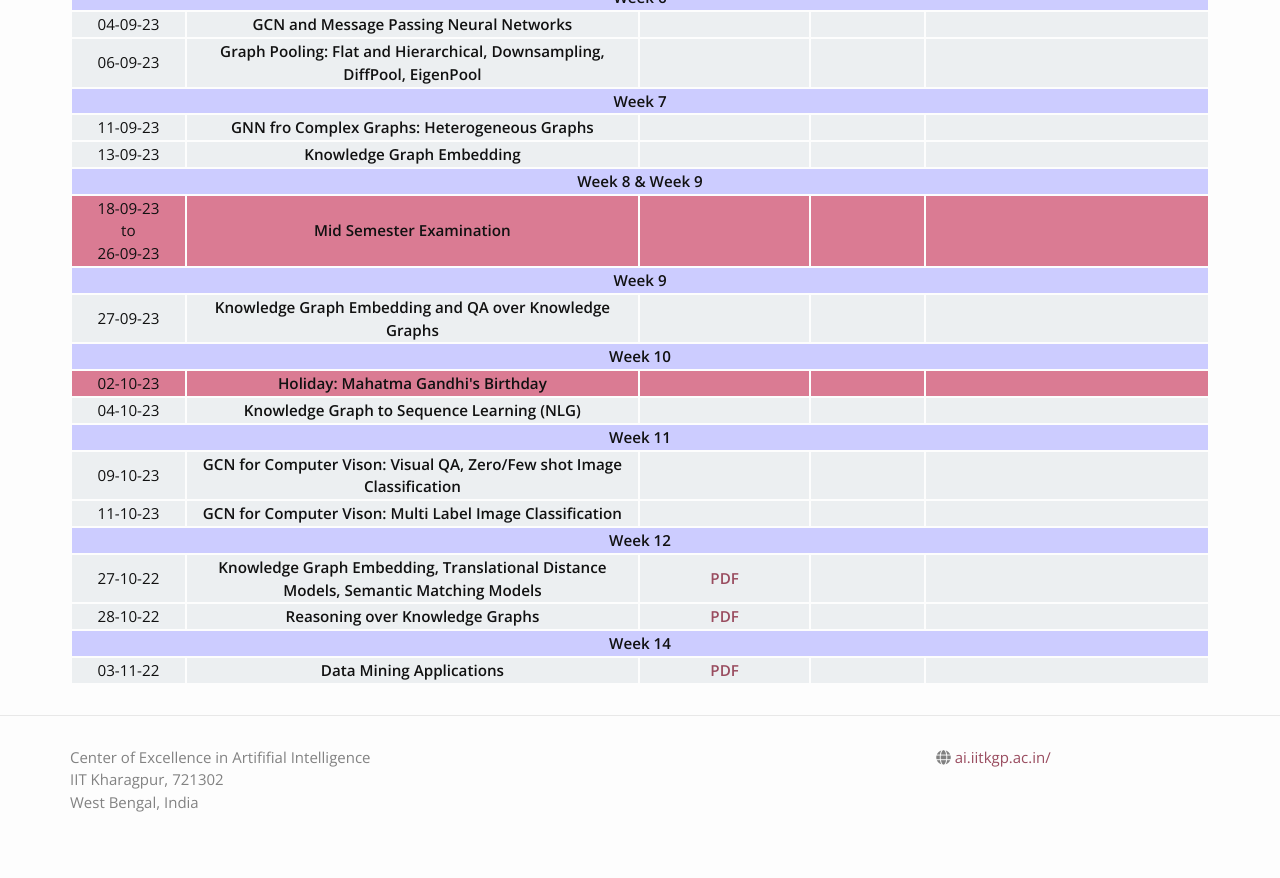
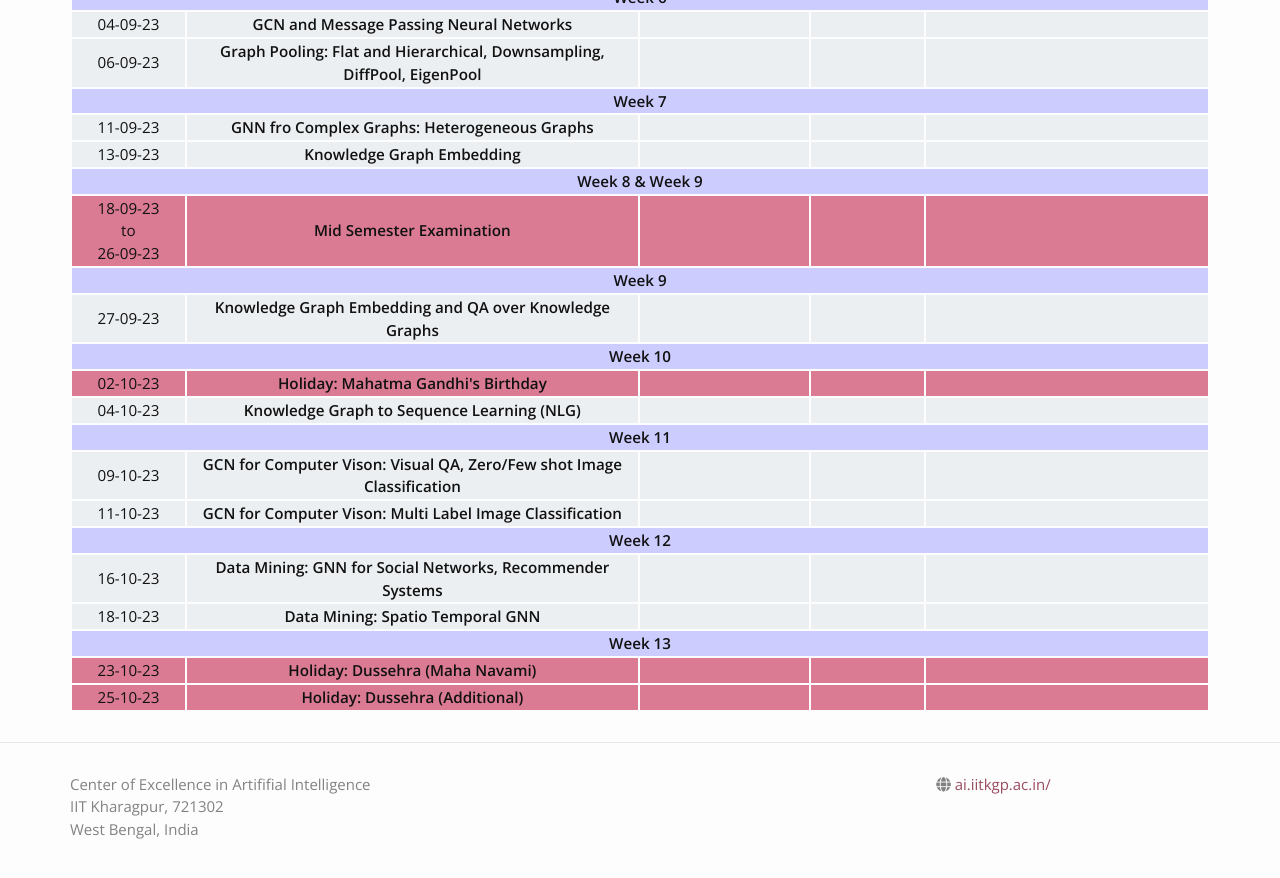
Before and after one commit to plaban/GMLFA_Autumn_2023, a Jekyll site: the page built from schedule.md, in a window 1280 px wide and 900 px high, scrolled down 800 px. Shown: the top 878 px of the window. Built offline with Jekyll 4.4.1, drawn with Linux system fonts in a browser that asks for light colours; nearby versions of some CDN libraries.

Commit message:
updated schedule

```diff
--- a/_layouts/schedule.html
+++ b/_layouts/schedule.html
@@ -217,34 +217,35 @@ layout: default
         </tr>
 
             <tr bgcolor="#ECEFF1">
-                <td align="center">27-10-22</td>
-                <td align="center"><b>Knowledge Graph Embedding, Translational Distance Models, Semantic Matching Models</b></td>
-                <td align="center">
-                    <a href="https://drive.google.com/file/d/1ybXcXJvAnoXNexkSzPFK96S7sK_tGQqB/view?usp=sharing" target="_blank"><b>PDF</b></a>
-                </td>
+                <td align="center">16-10-23</td>
+                <td align="center"><b>Data Mining: GNN for Social Networks, Recommender Systems</b></td>
+                <td align="center"></td>
                 <td align="center"></td>
                 <td align="center"></td>
             </tr>
             <tr bgcolor="#ECEFF1">
-                <td align="center">28-10-22</td>
-                <td align="center"><b>Reasoning over Knowledge Graphs</b></td>
-                <td align="center">
-                    <a href="https://drive.google.com/file/d/1ur5geVns3vag7q2Zvu3ogtjI2wp1Uc9K/view?usp=sharing" target="_blank"><b>PDF</b></a>
-                </td>
+                <td align="center">18-10-23</td>
+                <td align="center"><b>Data Mining: Spatio Temporal GNN</b></td>
+                <td align="center"></td>
                 <td align="center"></td>
                 <td align="center"></td>
             </tr>
 
         <tr bgcolor="#CCCCFF">
-                <th colspan=5 align="center" style="vertical-align:middle;">Week 14</th>
+                <th colspan=5 align="center" style="vertical-align:middle;">Week 13</th>
         </tr>
 
-            <tr bgcolor="#ECEFF1">
-                <td align="center">03-11-22</td>
-                <td align="center"><b>Data Mining Applications</b></td>
-                <td align="center">
-                    <a href="https://drive.google.com/file/d/1z0-PKVL7DZ0FyDmBN6l36hpitcUdRfWy/view?usp=sharing" target="_blank"><b>PDF</b></a>
-                </td>
+            <tr bgcolor="#da7b93">
+                <td align="center">23-10-23</td>
+                <td align="center"><b>Holiday: Dussehra (Maha Navami)</b></td>
+                <td align="center"></td>
+                <td align="center"></td>
+                <td align="center"></td>
+            </tr>
+            <tr bgcolor="#da7b93">
+                <td align="center">25-10-23</td>
+                <td align="center"><b>Holiday: Dussehra (Additional)</b></td>
+                <td align="center"></td>
                 <td align="center"></td>
                 <td align="center"></td>
             </tr>
```
